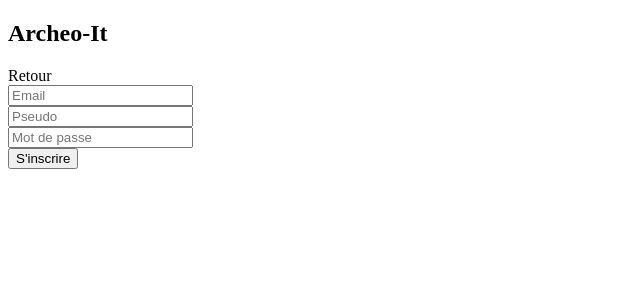
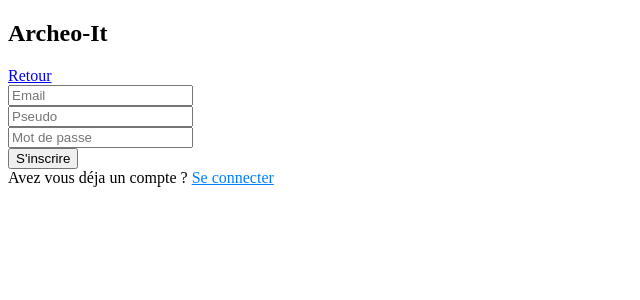
Before and after one commit to elasad0306/archeo-it, a PHP site: page /register.php in a window 1280 px wide. Shown: the top 300 px of the page, without its empty margins (0-640 px from the left). Run offline with PHP 8.4, Linux system fonts and the light colour scheme.

Commit message:
Aucune modif sur le fichier

```diff
--- a/register.php
+++ b/register.php
@@ -2,28 +2,38 @@
 <html lang="fr">
 <?php include 'head.php'; ?>
 <body>
-<section>
+<section id="">
     <h1>Archeo-It</h1>
-    <div>
-        <span>Retour</span>
+    <div id="content-form">
+        <a href="index.php"><i class="fa-solid fa-arrow-left"></i> Retour</a>
         <!--Champ à remplir !-->
         <form>
             <!--Champ pour l'email !-->
-            <div class="fields">
-                <input type="email" placeholder="Email">
+            <div class="control has-icons-left">
+                <input type="email" placeholder="Email" class="input is-medium">
+                <span class="icon is-small is-left">
+                    <i class="fa-solid fa-envelope"></i>
+                </span>
             </div>
             <!--Champ pour le pseudo !-->
-            <div class="fields">
-                <input type="text" placeholder="Pseudo">
+            <div class="control has-icons-left">
+                <input type="text" placeholder="Pseudo" class="input is-medium">
+                <span class="icon is-small is-left">
+                    <i class="fa-solid fa-user"></i>
+                </span>
             </div>
             <!--Champ pour le mot de passe !-->
-            <div class="fields">
-                <input type="password" placeholder="Mot de passe">
+            <div class="control has-icons-left">
+                <input type="password" placeholder="Mot de passe" class="input is-medium">
+                <span class="icon is-small is-left">
+                    <i class="fa-solid fa-lock"></i>
+                </span>
             </div>
             <!--- Boutton pour soumettre les informations !-->
-            <div class="fields">
-                <input type="submit" value="S'inscrire">
+            <div id="button-submit">
+                <input type="submit" value="S'inscrire" class="button is-success">
             </div>
+            <span>Avez vous déja un compte ? <a href="#" style="color: #007EFF">Se connecter</a></span>
         </form>
     </div>
 </section>
```
